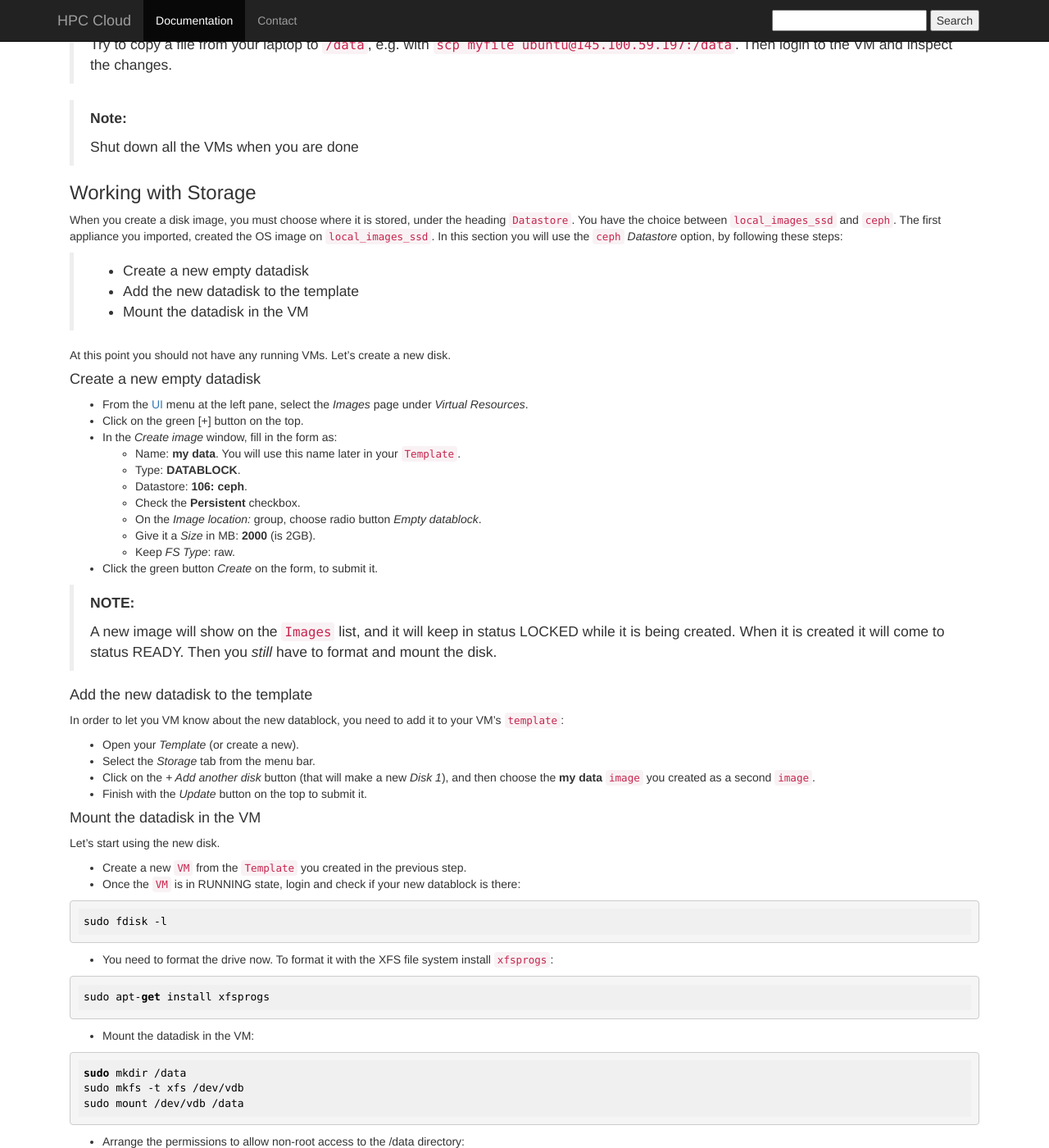
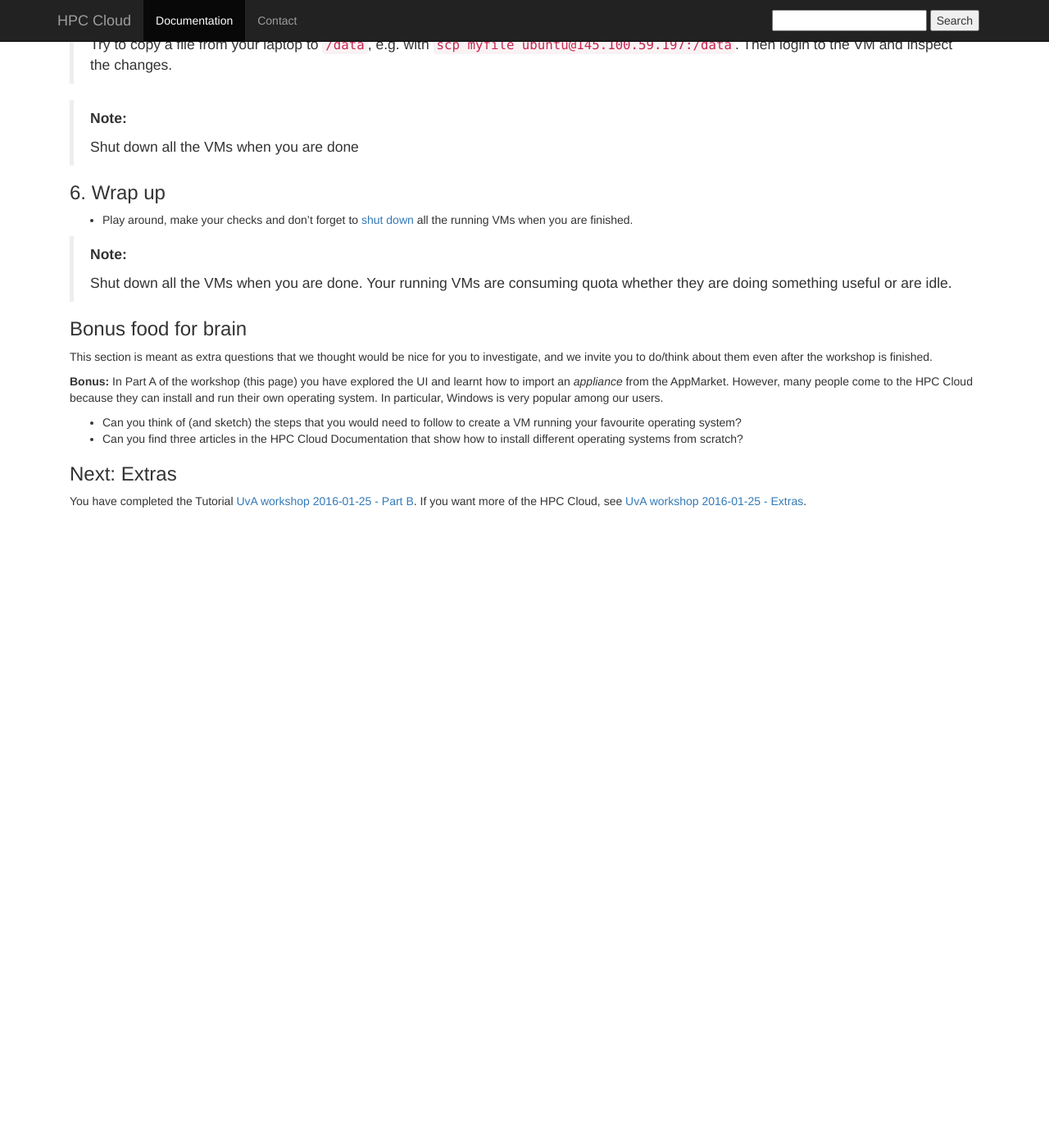
Before and after one commit to sara-nl/clouddocs, a Jekyll site: the page built from UvAworkshop-2016-01-25/UvAworkshop-2016-01-25-partB.markdown, in a window 1280 px wide and 1400 px high, scrolled down 3133 px. Shown: the whole window at 82% size. Built offline with Jekyll 4.4.1, drawn with Linux system fonts in a browser that asks for light colours; nearby versions of some CDN libraries; after the commit the page ends 3804 px from its top, so only the background shows below that; some of the changed text lies outside the part shown.

Commit message:
Update UvAworkshop-2016-01-25-partB.markdown

````diff
--- a/UvAworkshop-2016-01-25/UvAworkshop-2016-01-25-partB.markdown
+++ b/UvAworkshop-2016-01-25/UvAworkshop-2016-01-25-partB.markdown
@@ -10,7 +10,7 @@ This is part B of the Tutorial [UvA workshop 2016-01-25](UvAworkshop-2016-01-25)
 * [Hands-on part B](#hands-on) <br>
   * [3. Persistence](#3.-Persistence) <br>
   * [4. Scale-up to a multicore VM](#4.-Scale-up-to-a-multicore-VM) <br>
-  * [5. Working with Storage](#Working-with-storage) <br>
+  * [5. Working with Storage](#5.-Working-with-storage) <br>
   * [6. Wrap up](#5.-Wrap-up) <br>
 
 >**NOTE:**
@@ -168,88 +168,6 @@ sudo chown ubuntu:ubuntu -R /data
 >
 > Shut down all the VMs when you are done
 
-
-### <a name="Working-with-storage"></a> Working with Storage
-
-When you create a disk image, you must choose where it is stored, under the heading `Datastore`. You have the choice between `local_images_ssd` and `ceph`.  The first appliance you imported, created the OS image on `local_images_ssd`. In this section you will use the `ceph` *Datastore* option, by following these steps:
-
->
-* Create a new empty datadisk
-* Add the new datadisk to the template
-* Mount the datadisk in the VM
-
-At this point you should not have any running VMs. Let's create a new disk.
-
-#### Create a new empty datadisk
-
-* From the [UI](https://ui.hpccloud.surfsara.nl) menu at the left pane, select the *Images* page under *Virtual Resources*.
-* Click on the green [+] button on the top.
-* In the *Create image* window, fill in the form as:
-  * Name: **my data**. You will use this name later in your `Template`.
-  * Type: **DATABLOCK**.
-  * Datastore: **106: ceph**.
-  * Check the **Persistent** checkbox.
-  * On the _Image location:_ group, choose radio button _Empty datablock_.
-  * Give it a _Size_ in MB: **2000** (is 2GB).
-  * Keep _FS Type_: raw.
-* Click the green button *Create* on the form, to submit it.
-
->**NOTE:**
->
->A new image will show on the `Images` list, and it will keep in status LOCKED while it is being created. When it is created it will come to status READY. Then you *still* have to format and mount the disk.
-
-#### Add the new datadisk to the template
-
-In order to let you VM know about the new datablock, you need to add it to your VM's `template`:
-
-* Open your *Template* (or create a new).
-* Select the *Storage* tab from the menu bar.
-* Click on the _+ Add another disk_ button (that will make a new _Disk 1_), and then choose the **my data** `image` you created as a second `image`.
-* Finish with the *Update* button on the top to submit it.
-
-#### Mount the datadisk in the VM
-
-Let's start using the new disk.
-
-* Create a new `VM` from the `Template` you created in the previous step.
-* Once the `VM` is in RUNNING state, login and check if your new datablock is there:
-
-```sh
-sudo fdisk -l
-```
-
-* You need to format the drive now. To format it with the XFS file system install `xfsprogs`:
-
-```sh
-sudo apt-get install xfsprogs
-```
-
-* Mount the datadisk in the VM:
-
-```sh
-sudo mkdir /data
-sudo mkfs -t xfs /dev/vdb
-sudo mount /dev/vdb /data
-```
-
-* Arrange the permissions to allow non-root access to the /data directory:
-
-```sh
-sudo chown ubuntu:ubuntu -R /data
-```
-
->**Food for brain:**
->
-> Create new files or folders in your in `/data` directory. Logout and login again. *Are your changes still there?*
-> Shutdown the VM and start it again. *Do you see the files on the datablock?*
-> Hint: when you start the VM the datadisk is not automatically mounted.
-
-* From now on, you can transfer files from your laptop on the newly created disk.
-
->**Food for brain:**
->
-> Try to copy a file from your laptop to `/data`, e.g. with `scp myfile ubuntu@145.100.59.197:/data`. Then login to the VM and inspect the changes.
-
 ### <a name="6.-Wrap-up"></a> 6. Wrap up
 
 * Play around, make your checks and don't forget to [shut down](UvAworkshop-2016-01-25-partA#first-shut-down) all the running VMs when you are finished.
````
